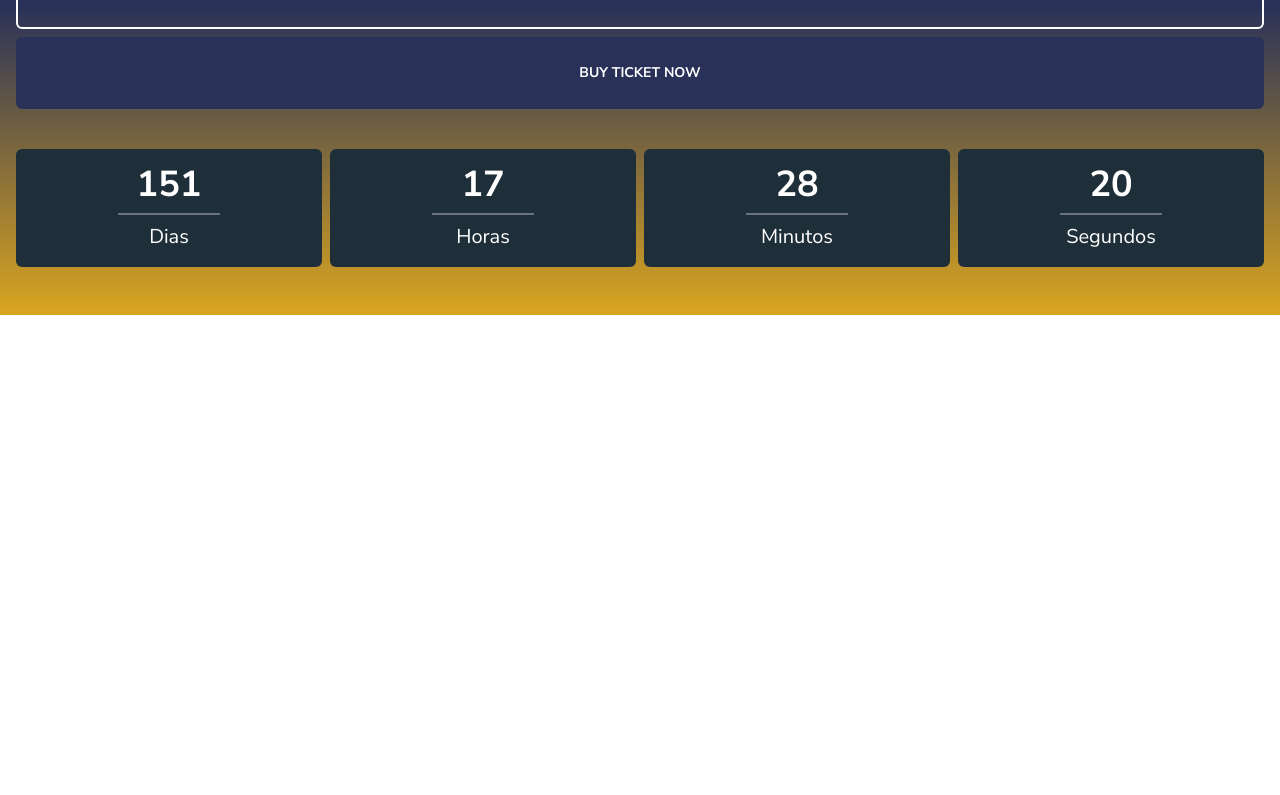
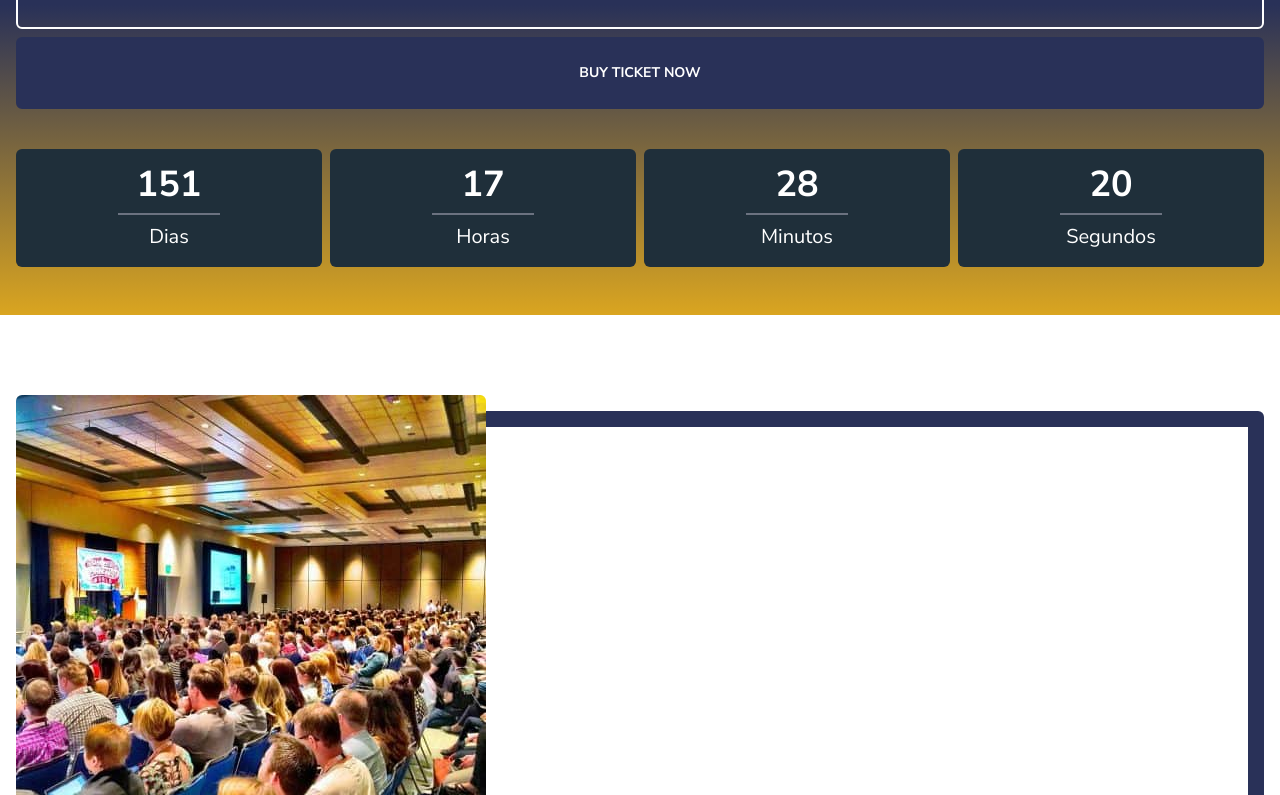
Before and after one commit to caickdias/goldenlife, a React (Vite) app: page / in a window 1280 px wide. Shown: the part 305-1100 px from the top of the page. Before the commit the page ends 800 px from the top, so only its background shows below. Built offline with nearby package versions, Linux system fonts and the light colour scheme.

Commit message:
add: about fancy pic

```diff
--- a/src/App.jsx
+++ b/src/App.jsx
@@ -1,7 +1,8 @@
 import './App.css'
-import HeroSection from './components/HeroSection';
 
 import Navbar from './components/_layout/Navbar';
+import HeroSection from './components/HeroSection';
+import AboutSection from './components/AboutSection';
 
 function App() {
 
@@ -10,6 +11,8 @@ function App() {
       <Navbar />
 
       <HeroSection />
+
+      <AboutSection />
     </>
   )
 }
--- /dev/null
+++ b/src/components/AboutSection/FancyPic.jsx
@@ -0,0 +1,37 @@
+const FancyPic = ({ src }) => {
+    return(
+        <div className="relative">
+            <InnerSquare />
+
+            <PicSquare src={src} />
+
+        </div>
+    )
+}
+
+const InnerSquare = () => {
+    return(
+        <div className="absolute w-full pl-4 pt-8 z-0">
+            <div className="w-full aspect-square bg-gradient-to-b from-main-blue via-main-blue to-main-gold rounded-md p-4">
+                <div className="w-full h-full bg-white"></div>
+
+            </div>
+        </div>
+    )
+}
+
+const PicSquare = ({ src }) => {
+    return(
+        <div className="absolute w-full pr-0 -ml-4 z-0">
+            <div className="w-full aspect-square rounded-md p-4">
+                <img
+                    src={src}
+                    className="rounded-md"
+                />
+
+            </div>
+        </div>
+    )
+}
+
+export default FancyPic;
--- /dev/null
+++ b/src/components/AboutSection/index.jsx
@@ -0,0 +1,17 @@
+import { firstParagraph, aboutPic } from '../../data/aboutSection';
+
+import FancyPic from './FancyPic';
+
+const AboutSection = () => {
+
+    return(
+        <section
+            className="px-4 py-16"
+        >
+            <FancyPic src={aboutPic} />
+
+        </section>
+    )
+}
+
+export default AboutSection;
--- a/src/components/Timer/index.jsx
+++ b/src/components/Timer/index.jsx
@@ -1,8 +1,6 @@
 const TO_SECONDS = 60;
-const TO_MINUTES = 60;
 const TO_HOUR = 3600;
 const SECONDS_A_DAY= 86400;
-const SECONDS_AN_HOUR = 3600;
 const SECONDS_A_MINUTE = 60;
 
 import Display from './Display';
--- /dev/null
+++ b/src/data/aboutSection.js
@@ -0,0 +1,8 @@
+import aboutPic from '../assets/about-bg.jpg';
+
+const firstParagraph = "Se você é um entusiasta do <b>esporte</b>, um <b>atleta</b> em busca de melhorias significativas ou um profissional da área da saúde, o <b>GOLDEN LIFE</b> é o seu próximo passo rumo ao <b>SUCESSO!</b> Prepare-se para uma <b>experiência única</b> e <b>transformadora</b>, com foco na <b>alta performance esportiva saudável.</b>";
+
+export {
+    firstParagraph,
+    aboutPic
+}
```
Also changed, not shown: src/assets/about-bg.jpg (added).
